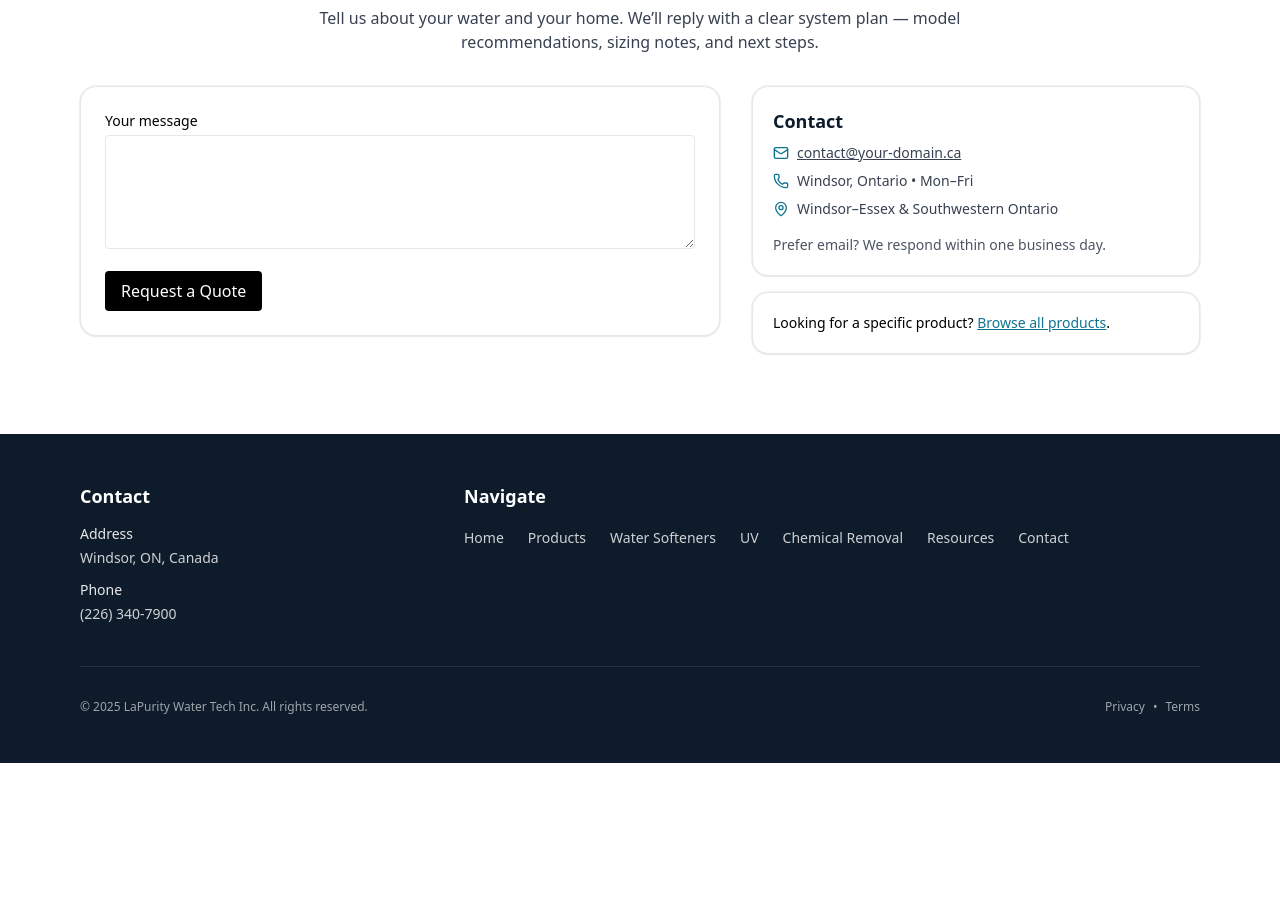
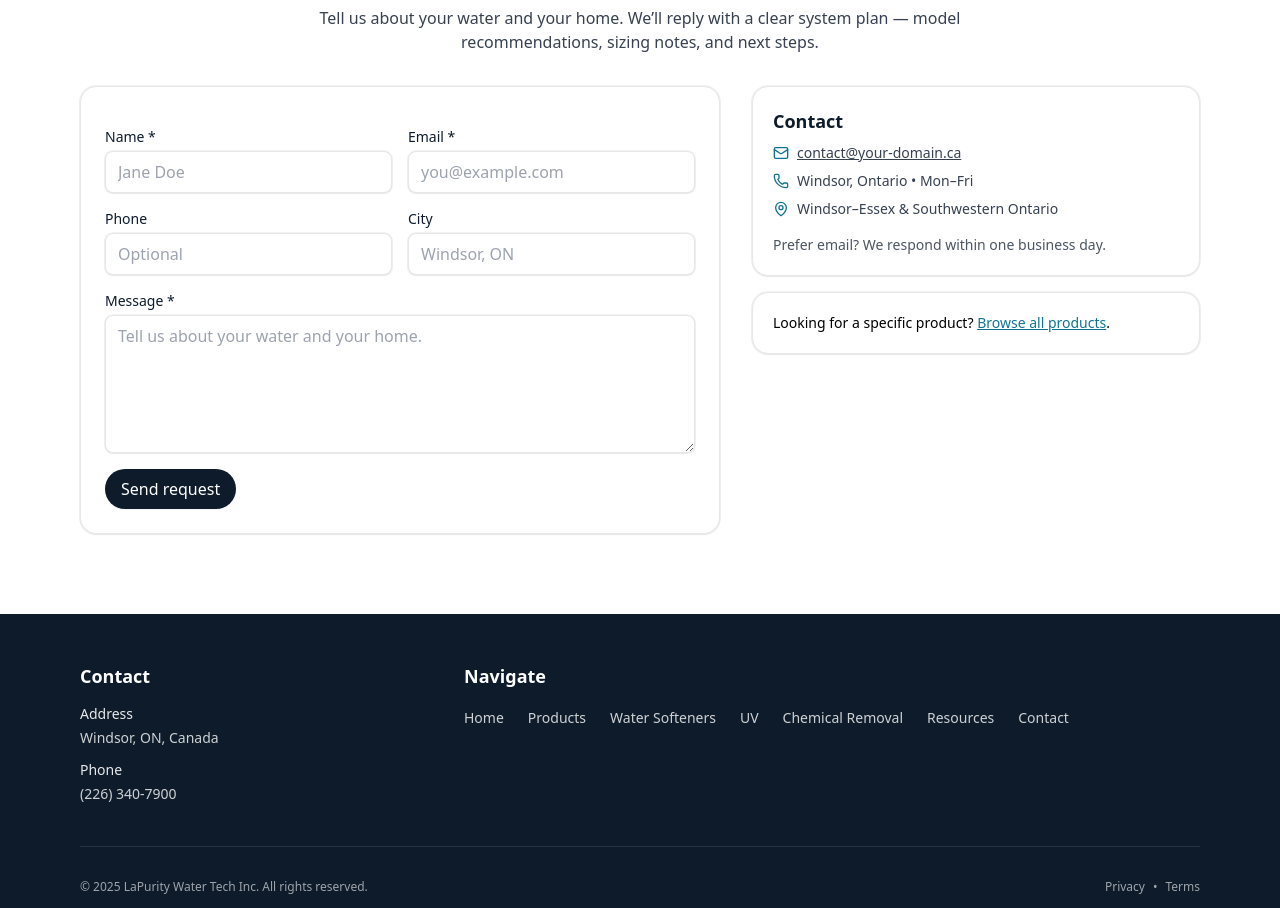
Before and after one commit to MohammadLab/la-purity-water-tech, a Next.js app: page /contact in a window 1280 px wide. Shown: the part 870-1778 px from the top of the page. Before the commit the page ends 1633 px from the top, so only its background shows below. Built offline with nearby package versions, Linux system fonts and the light colour scheme.

Commit message:
add new category

```diff
--- a/components/forms/QuoteForm.tsx
+++ b/components/forms/QuoteForm.tsx
@@ -1,36 +1,115 @@
-'use client';
+"use client";
 
 import { useState } from "react";
 
 export default function QuoteForm() {
   const [loading, setLoading] = useState(false);
-  const [ok, setOk] = useState<boolean | null>(null);
+  const [ok, setOk] = useState<null | boolean>(null);
+  const [error, setError] = useState<string | null>(null);
 
   async function onSubmit(e: React.FormEvent<HTMLFormElement>) {
     e.preventDefault();
     setLoading(true);
     setOk(null);
-    const res = await fetch("/api/contact", { method: "POST" });
-    setOk(res.ok);
+    setError(null);
+
+    const form = e.currentTarget;
+    const formData = new FormData(form);
+    const body = Object.fromEntries(formData.entries());
+
+    try {
+      const res = await fetch("/api/quote", {
+        method: "POST",
+        headers: { "Content-Type": "application/json" },
+        body: JSON.stringify(body),
+      });
+      const json = await res.json();
+      if (!res.ok || !json.ok) throw new Error(json.error || "Failed to send");
+      setOk(true);
+      form.reset();
+    } catch (err: any) {
+      setOk(false);
+      setError(err.message || "Something went wrong");
+    } finally {
       setLoading(false);
+    }
   }
 
   return (
     <form onSubmit={onSubmit} className="space-y-4">
-      <div>
-        <label className="block text-sm font-medium">Your message</label>
-        <textarea className="mt-1 w-full border rounded p-2" rows={4} />
+      {/* Honeypot (bots fill this) */}
+      <input type="text" name="hp" className="hidden" tabIndex={-1} autoComplete="off" />
+
+      <div className="grid gap-4 sm:grid-cols-2">
+        <div className="grid gap-1">
+          <label htmlFor="name" className="text-sm font-medium text-[#0D1B2A]">Name *</label>
+          <input
+            id="name"
+            name="name"
+            required
+            className="w-full rounded-lg border px-3 py-2 shadow-sm ring-1 ring-black/5 focus:outline-none focus:ring-2 focus:ring-cyan-600"
+            placeholder="Jane Doe"
+          />
         </div>
+
+        <div className="grid gap-1">
+          <label htmlFor="email" className="text-sm font-medium text-[#0D1B2A]">Email *</label>
+          <input
+            id="email"
+            name="email"
+            type="email"
+            required
+            autoComplete="email"
+            className="w-full rounded-lg border px-3 py-2 shadow-sm ring-1 ring-black/5 focus:outline-none focus:ring-2 focus:ring-cyan-600"
+            placeholder="you@example.com"
+          />
+        </div>
+
+        <div className="grid gap-1">
+          <label htmlFor="phone" className="text-sm font-medium text-[#0D1B2A]">Phone</label>
+          <input
+            id="phone"
+            name="phone"
+            autoComplete="tel"
+            className="w-full rounded-lg border px-3 py-2 shadow-sm ring-1 ring-black/5 focus:outline-none focus:ring-2 focus:ring-cyan-600"
+            placeholder="Optional"
+          />
+        </div>
+
+        <div className="grid gap-1">
+          <label htmlFor="city" className="text-sm font-medium text-[#0D1B2A]">City</label>
+          <input
+            id="city"
+            name="city"
+            className="w-full rounded-lg border px-3 py-2 shadow-sm ring-1 ring-black/5 focus:outline-none focus:ring-2 focus:ring-cyan-600"
+            placeholder="Windsor, ON"
+          />
+        </div>
+      </div>
+
+      <div className="grid gap-1">
+        <label htmlFor="message" className="text-sm font-medium text-[#0D1B2A]">Message *</label>
+        <textarea
+          id="message"
+          name="message"
+          required
+          rows={5}
+          className="w-full rounded-lg border px-3 py-2 shadow-sm ring-1 ring-black/5 focus:outline-none focus:ring-2 focus:ring-cyan-600"
+          placeholder="Tell us about your water and your home."
+        />
+      </div>
+
+      <div className="flex items-center gap-3">
         <button
           type="submit"
           disabled={loading}
-        className="px-4 py-2 rounded bg-black text-white"
+          className="inline-flex items-center rounded-full bg-[#0D1B2A] px-4 py-2 text-white shadow-sm hover:bg-[#0b1420] disabled:opacity-50"
         >
-        {loading ? "Sending..." : "Request a Quote"}
+          {loading ? "Sending..." : "Send request"}
         </button>
-      {ok !== null && (
-        <p className="text-sm">{ok ? "Sent!" : "Failed to send."}</p>
-      )}
+        {ok === true && <span className="text-sm text-green-700">Thanks — we’ll be in touch.</span>}
+        {ok === false && <span className="text-sm text-red-600">{error || "Couldn’t send."}</span>}
+      </div>
     </form>
   );
 }
```
Lines whose indentation alone changed are shown as unchanged.
